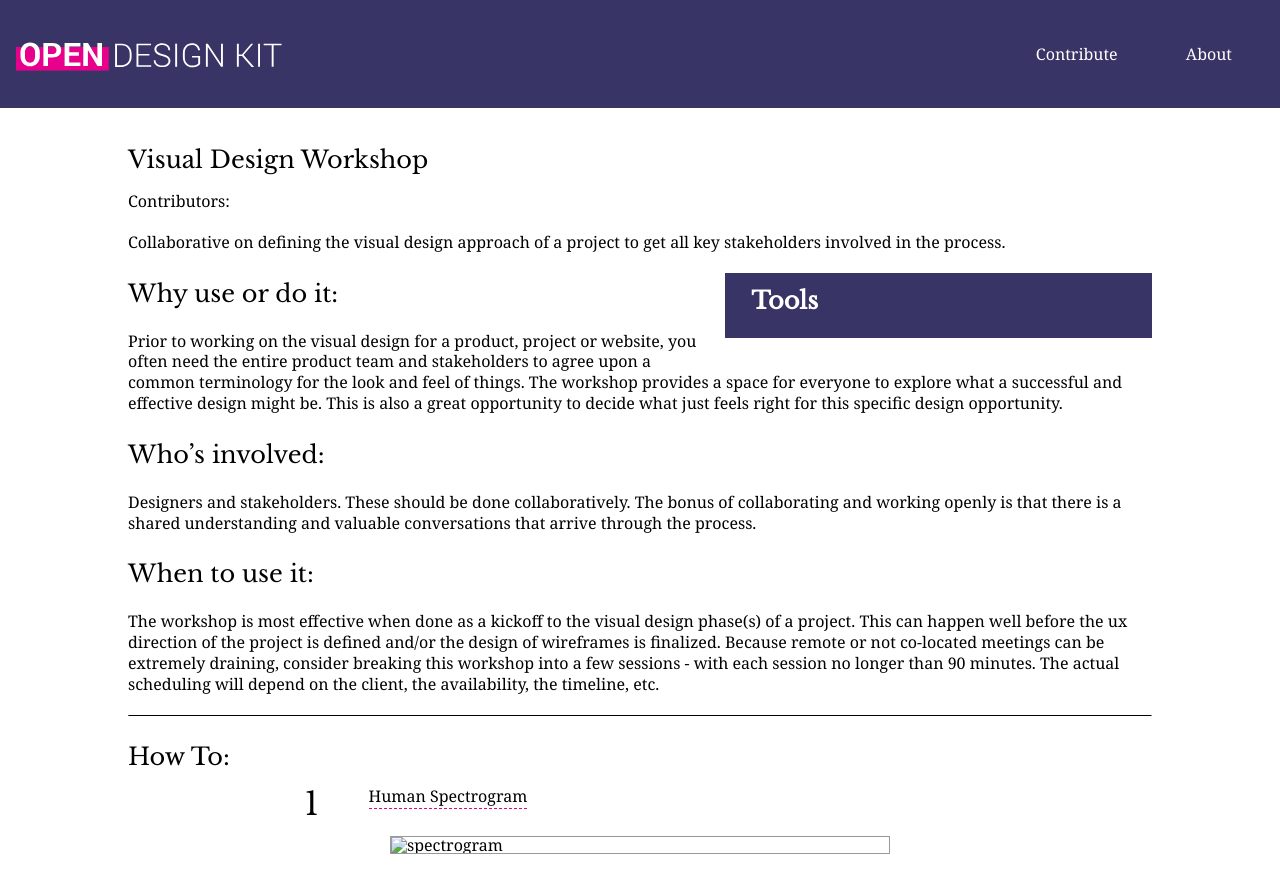
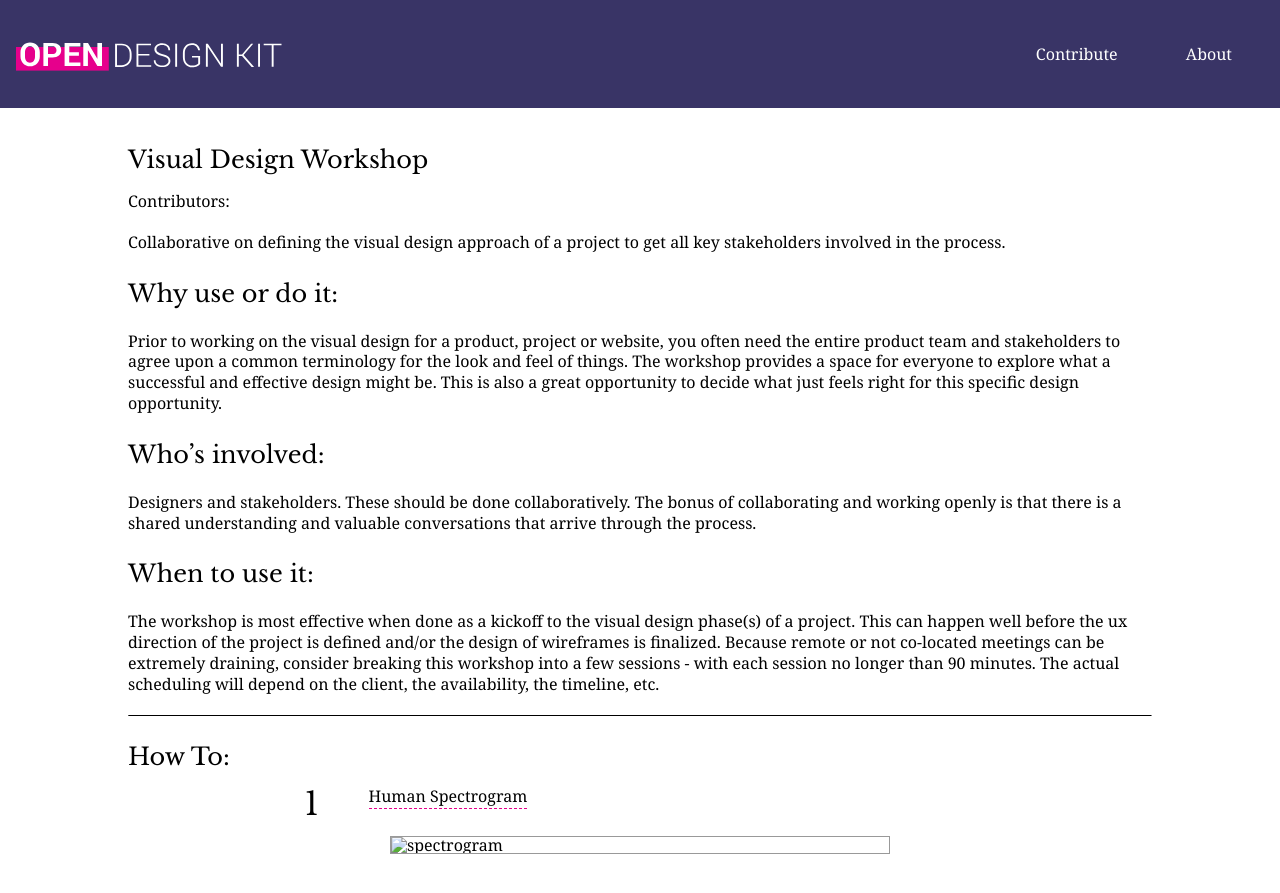
Before and after one commit to open-design-kit/opendesignkit, a Jekyll site: the page built from _methods/Visual-Design-Workshop.md, in a window 1280 px wide and 900 px high. Shown: the top 893 px of the window. Built offline with Jekyll 4.4.1, drawn with Linux system fonts in a browser that asks for light colours.

Commit message:
fix so tools don't show if there is no description or tools

```diff
--- a/_layouts/methods.html
+++ b/_layouts/methods.html
@@ -6,7 +6,7 @@ type: method
     <h1 class="hed-a">{{ page.title }}</h1>
     <p>Contributors: {{ page.contributors }}</p>
     <p>{{ page.desc }}</p>
-    {% if page.toolsDesc != blank %}
+    {% if page.toolsDesc != null %}
         <div class="tools">
             <h3 class="tools-hed">Tools</h3>
             <ul class="tools-list">
```
